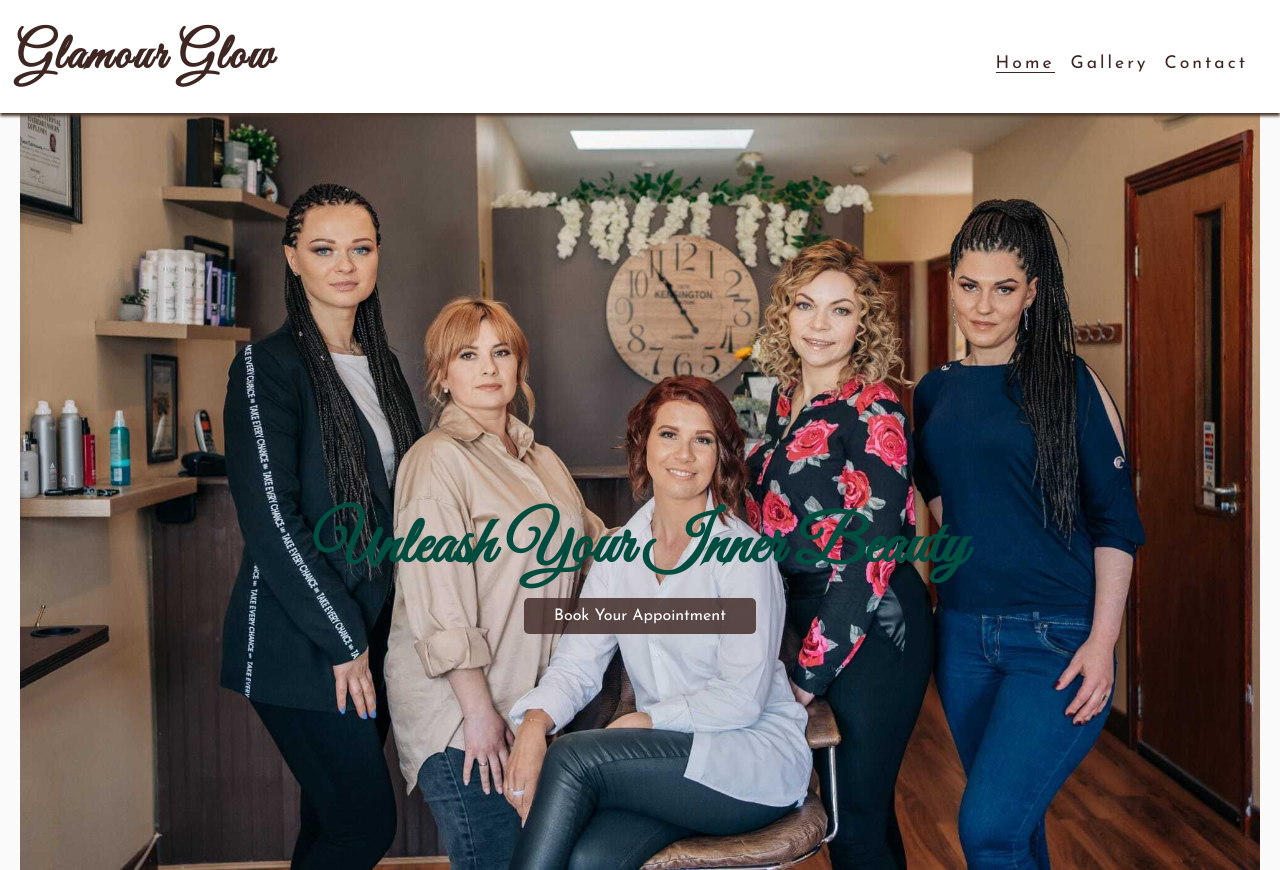
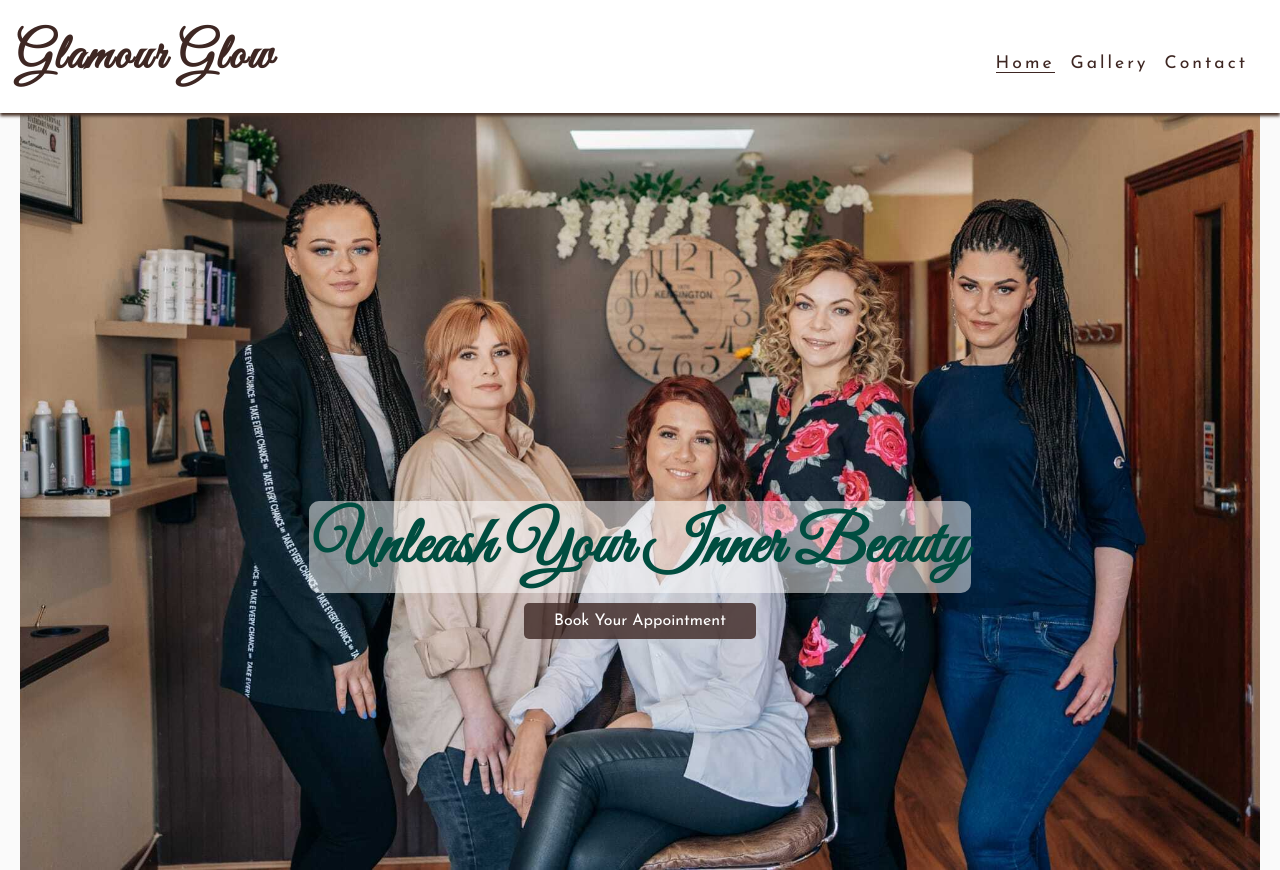
Before and after one commit to dmuresanu/Project-1, a plain HTML site: page index.html in a window 1280 px wide. Shown: the top 870 px of the page. Drawn offline with Linux system fonts and the light colour scheme; a web font is replaced by a local one.

Commit message:
Fix gallery display center

```diff
--- a/assets/css/style.css
+++ b/assets/css/style.css
@@ -125,6 +125,9 @@ main {
 .hero-content h2 {
     color: #004d40;
     font-size: 36px;
+    background-color: rgb(255,255,255, 0.5);
+    border-radius: 10px;
+    padding: 5px;
     margin-top: 250px;
     margin-bottom: 10px;
 }
@@ -306,6 +309,7 @@ main {
 main {
     display: flex;
     flex-wrap: wrap;
+    text-align: center;
     justify-content: center;/* Center items for smaller screens */
     padding: 20px;
 }
```
Also changed, not shown: documentation/supp-images/color-palette.png (added), documentation/validation-results/index-validation.png (added), 1 other file.
